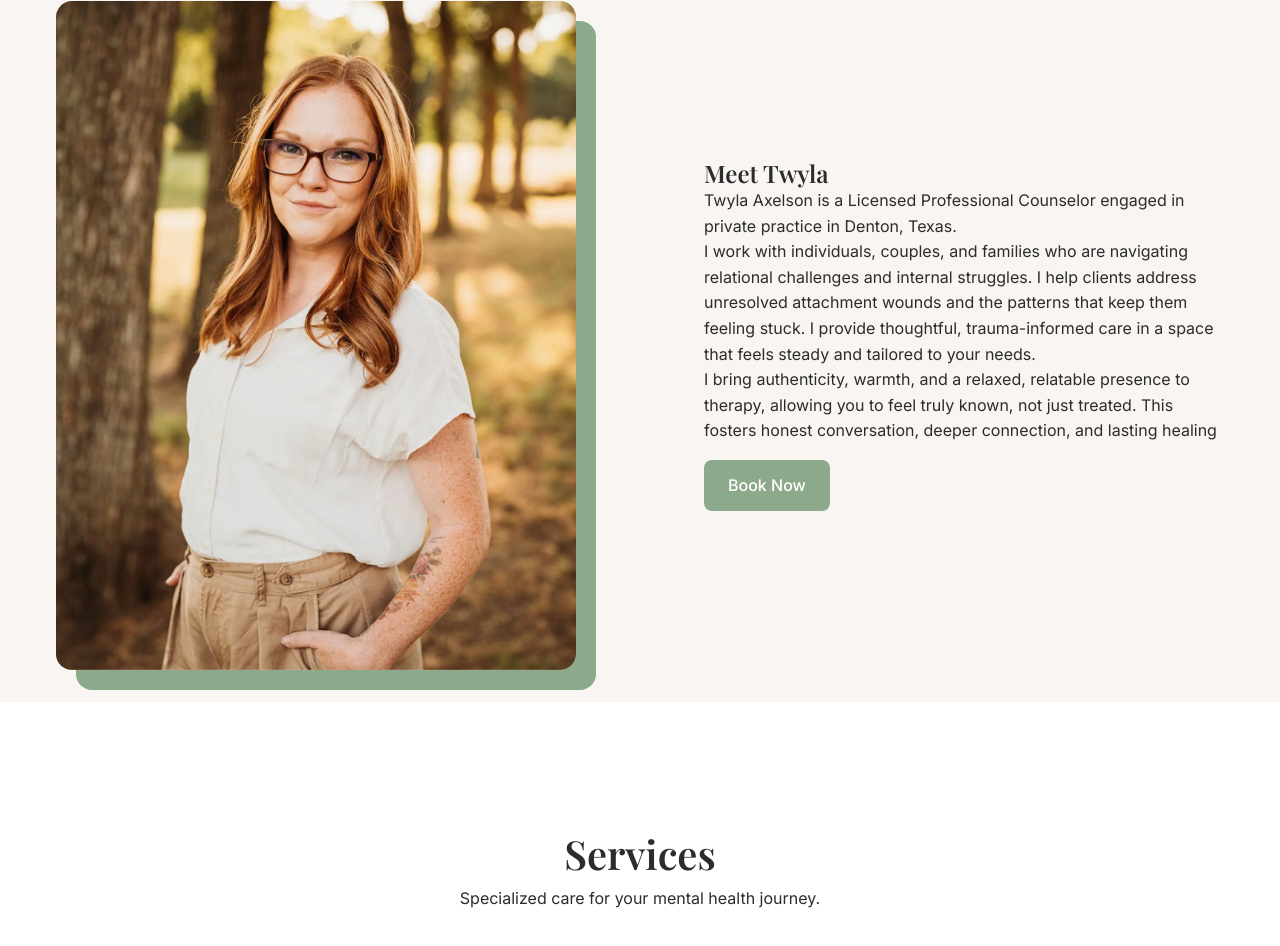
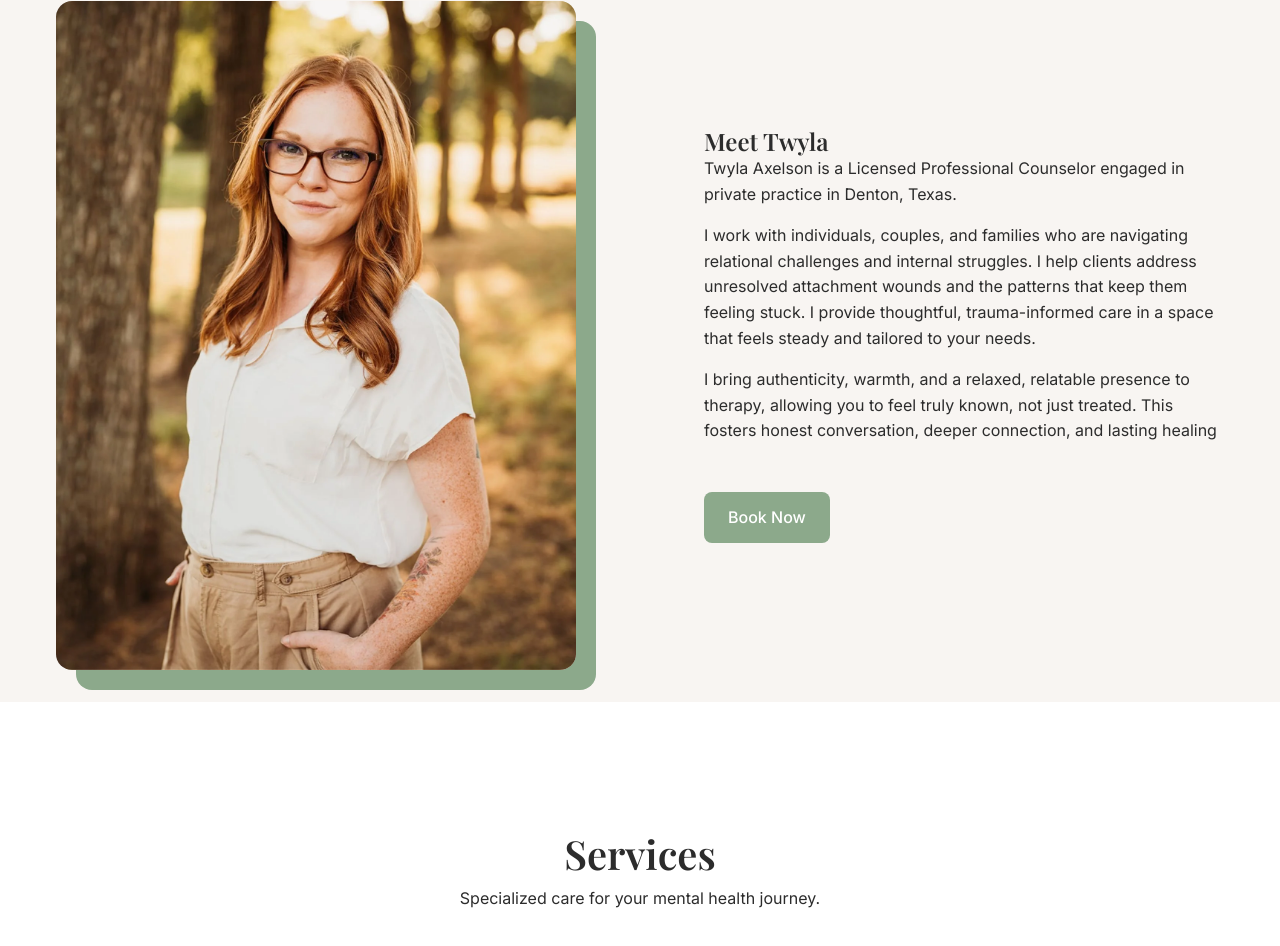
Before and after one commit to david-axelson/counseling-website, a website built with Vite: page index.html in a window 1280 px wide. Shown: the part 751-1697 px from the top of the page. Built offline with nearby package versions, Linux system fonts and the light colour scheme; a web font is replaced by a local one.

Commit message:
style: increase spacing between paragraphs in About section

```diff
--- a/style.css
+++ b/style.css
@@ -338,6 +338,14 @@ nav {
 
 .about-cta {
   margin-top: var(--spacing-md);
+}
+
+.about-content p {
+  margin-bottom: var(--spacing-md);
+}
+
+.about-content p:last-of-type {
+  margin-bottom: var(--spacing-lg);
 }
 
 /* Services Section */
```
